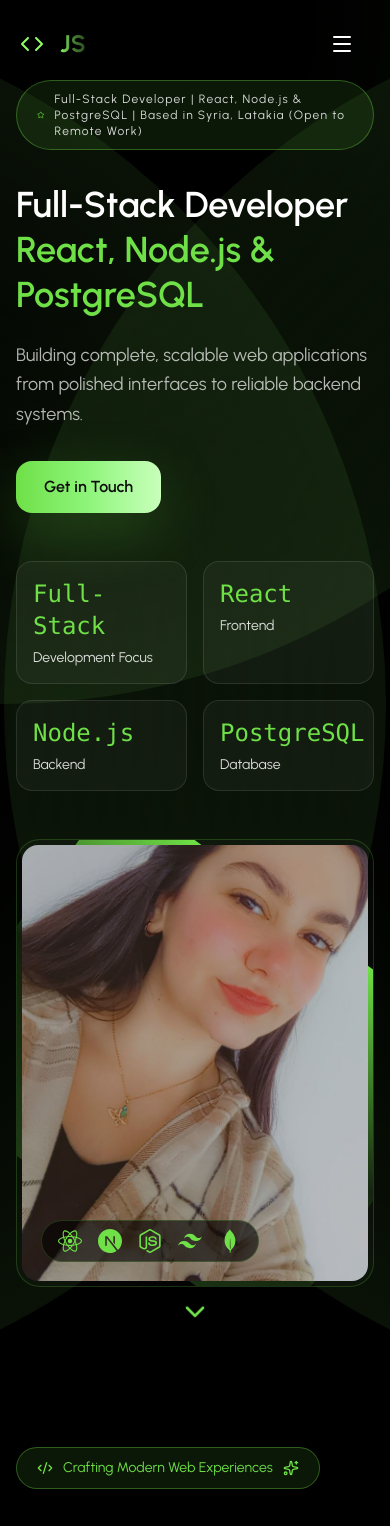
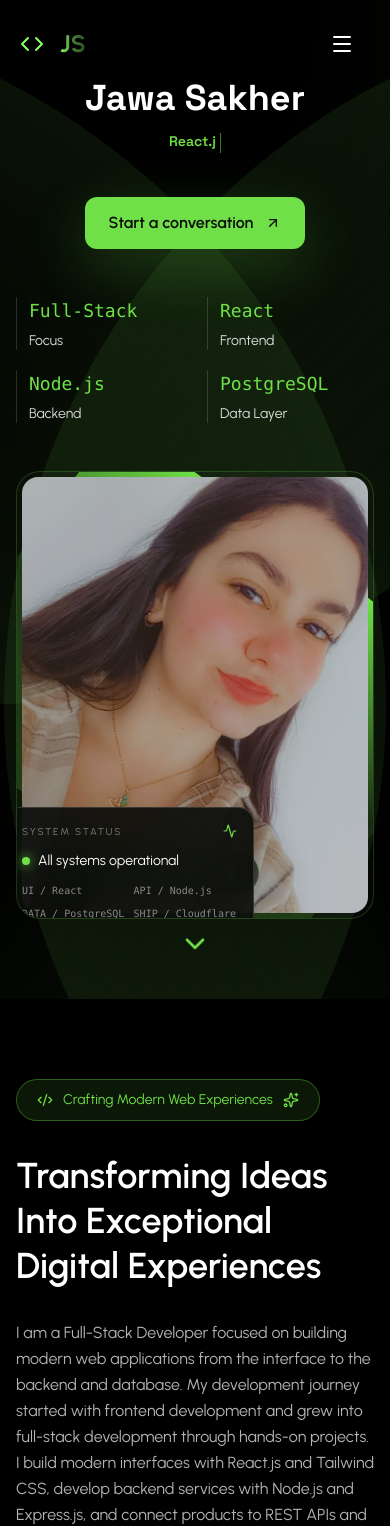
Before and after one commit to jawasakher/Modern-Developer-Portfolio, a React (Vite) app: page / in a window 390 px wide. Shown: the top 1526 px of the page. Built offline with nearby package versions, Linux system fonts and the light colour scheme.

Commit message:
Hero identity with responsive typewriter animation

```diff
--- a/src/components/sections/Contact.jsx
+++ b/src/components/sections/Contact.jsx
@@ -33,28 +33,26 @@ const Contact = () => {
     setStatus({ type: 'loading', message: 'Sending...' });
 
     try {
-      await fetch('/api/contact', {
-        method: 'POST',
-        headers: { 'Content-Type': 'application/json' },
-        body: JSON.stringify(formData)
-      });
-
-      await emailjs.send(
-        'service_1m1970e',
-        'template_whawerf',
+      const response = await emailjs.send(
+        'service_j6fnyhf',
+        'template_mylajw3',
         {
           from_name: formData.name,
           from_email: formData.email,
           message: formData.message
         },
-        'M7hHpBMRFZXIE2W8u'
+        'X23S-wXtOs7LLQDRr'
       );
+
+      if (response.status !== 200) {
+        throw new Error(`EmailJS returned status ${response.status}`);
+      }
 
       setStatus({ type: 'success', message: 'Message sent successfully!' });
       setFormData({ name: '', email: '', message: '' });
     } catch (error) {
-      console.error(error);
-      setStatus({ type: 'warning', message: 'Message sent but we had a small error.' });
+      console.error('EmailJS error:', error);
+      setStatus({ type: 'error', message: 'Unable to send your message. Please try again or email me directly.' });
     }
   };
 
@@ -123,6 +121,7 @@ const Contact = () => {
 
               <button
                 type="submit"
+                disabled={status.type === 'loading'}
                 className="w-full rounded-3xl bg-gradient-to-r from-[#6FE047] via-[#8ef57a] to-[#c8ffbb] px-6 py-4 text-sm font-semibold text-[#050505] shadow-[0_18px_45px_rgba(111,224,71,0.22)] transition duration-300 hover:shadow-[0_25px_80px_rgba(111,224,71,0.28)] flex items-center justify-center gap-2"
               >
                 Send Message
@@ -140,6 +139,15 @@ const Contact = () => {
                   {status.message}
                 </div>
               )}
+
+              {status.type === 'error' && (
+                <a
+                  href="mailto:jawasakher@gmail.com"
+                  className="block text-center text-sm text-white/70 underline underline-offset-4 transition hover:text-[#6FE047]"
+                >
+                  Email me directly
+                </a>
+              )}
             </form>
           </div>
         </FadeIn>
--- a/src/components/sections/Hero.jsx
+++ b/src/components/sections/Hero.jsx
@@ -1,63 +1,87 @@
-import React from 'react';
-import { ChevronDown, Star} from 'lucide-react';
+import React, { useEffect, useState } from 'react';
+import { Activity, ArrowDownRight, ArrowUpRight, ChevronDown } from 'lucide-react';
 import { SiReact, SiNextdotjs, SiTailwindcss, SiNodedotjs, SiMongodb } from 'react-icons/si';
-import { PERSONAL_INFO,STATS} from '../../utils/constants';
+import { STATS } from '../../utils/constants';
 import {scrollToSection } from '../../hooks/useScrollSpy';
 import FadeIn from '../animations/FadeIn';
 import RadialGradientBackground from '../backgrounds/RadialGradientBackground';
 
+const introLines = [
+  'Full-Stack Developer',
+  'React.js · Node.js · JavaScript · PostgreSQL',
+  'Building production-ready web applications',
+  'React interfaces backed by reliable APIs',
+  'From product idea to deployable system',
+  'Designing clear experiences and scalable systems',
+];
 
 const Hero = () => {
+  const [introIndex, setIntroIndex] = useState(0);
+  const [typedText, setTypedText] = useState('');
+  const [isDeleting, setIsDeleting] = useState(false);
+
+  useEffect(() => {
+    const currentLine = introLines[introIndex];
+    const isComplete = typedText === currentLine;
+    const typingSpeed = isDeleting ? 38 : 72;
+    const pause = isComplete && !isDeleting ? 3000 : typingSpeed;
+
+    const timer = window.setTimeout(() => {
+      if (!isDeleting) {
+        const nextText = currentLine.slice(0, typedText.length + 1);
+        setTypedText(nextText);
+
+        if (nextText === currentLine) setIsDeleting(true);
+      } else {
+        const nextText = currentLine.slice(0, typedText.length - 1);
+        setTypedText(nextText);
+
+        if (nextText === '') {
+          setIsDeleting(false);
+          setIntroIndex((currentIndex) => (currentIndex + 1) % introLines.length);
+        }
+      }
+    }, pause);
+
+    return () => window.clearTimeout(timer);
+  }, [introIndex, introLines, isDeleting, typedText]);
+
   return (
-    <section className="relative flex min-h-screen items-center overflow-hidden bg-black">
+    <section className="relative flex min-h-screen items-start overflow-hidden bg-black">
         <RadialGradientBackground  variant="hero"/>
       {/** content container */}
-      <div className="relative z-10 max-w-7xl mx-auto px-4 sm:px-6 lg:px-8 py-20 w-full">
+      <div className="relative z-10 mx-auto w-full max-w-7xl px-4 pb-20 pt-20 sm:px-6 lg:px-8">
         <div className="grid grid-cols-1 lg:grid-cols-2 gap-12 items-center">
           {/**left column content */}
-          <div className="text-left">
-            <FadeIn delay={0}>
-              <div className="mb-8 inline-flex items-center gap-2.5 rounded-full border border-[#6FE047]/35 bg-[#6FE047]/10 px-5 py-2.5">
-                <Star className="h-4 w-4 text-[#6FE047]"/>
-                <span className="text-xs text-white/85 tracking-[1.2px] md:text-sm">
-                  {PERSONAL_INFO.title} | Based in {PERSONAL_INFO.location}
-                  </span>
-                  </div>
-                  </FadeIn>
-
-
+          <div className="text-center lg:text-left">
                   <FadeIn delay={100}>
 
-                      <h1 className="mb-6 text-4xl font-semibold leading-tight text-white md:text-5xl lg:text-6xl">
-                    Full-Stack Developer
-                       <br />
-                        <span className="text-[#6FE047]">
-                    React, Node.js & PostgreSQL
-                       </span>
+                      <h1 className="hero-name mb-4 whitespace-nowrap text-4xl font-bold leading-[1.02] text-white md:text-5xl lg:text-7xl">
+                    Jawa Sakher
                        </h1>
                    </FadeIn>
 
                      <FadeIn delay={200}>
-                     <p className="mb-8 max-w-[550px] text-lg leading-relaxed text-white/70">
-                      Building complete, scalable web applications from polished interfaces to reliable backend systems.
+                     <p className="hero-type mb-8 min-h-8 max-w-[560px] whitespace-nowrap text-sm font-semibold leading-tight text-[#6FE047] sm:text-lg md:text-2xl lg:text-3xl">
+                      <span aria-live="polite">{typedText}</span>
+                      <span className="ml-1 inline-block h-5 w-px animate-pulse bg-[#6FE047] align-middle" aria-hidden="true" />
                       </p>
                      </FadeIn>
                       <FadeIn delay={300}>
                         <button
                         onClick={() => scrollToSection('contact')}
-                        className="group mb-12 inline-flex items-center"
+                        className="group mb-12 inline-flex items-center gap-3 rounded-xl bg-[#6FE047] px-6 py-3.5 text-base font-semibold text-[#0b0b0b] shadow-[0_20px_60px_rgba(111,224,71,0.22)] transition duration-300 hover:-translate-y-0.5 hover:bg-[#95ff72]"
                         >
-                        <div className="relative z-10 rounded-2xl bg-gradient-to-r from-[#6FE047] via-[#8ef57a] to-[#c8ffbb] px-7 py-3.5 text-center text-base font-semibold text-[#0b0b0b] shadow-[0_20px_60px_rgba(111,224,71,0.22)] transition duration-300 group-hover:-translate-y-0.5 group-hover:shadow-[0_28px_90px_rgba(111,224,71,0.32)]">
-                          Get in Touch
-                          </div>
+                          Start a conversation
+                          <ArrowUpRight className="h-4 w-4 transition-transform group-hover:translate-x-0.5 group-hover:-translate-y-0.5" />
                           </button>
                        </FadeIn>
 
                        <FadeIn delay={400}>
-                       <div className="grid max-w-full grid-cols-2 gap-4 md:grid-cols-4">
+                       <div className="grid max-w-full grid-cols-2 gap-x-6 gap-y-5 text-left md:grid-cols-4">
                         {STATS.map((stat, index) => (
-                          <div key={index} className="rounded-2xl border border-white/10 bg-white/[0.04] p-4 text-left">
-                           <div className="mb-1.5 font-mono text-2xl font-normal text-[#6FE047]">
+                          <div key={index} className="border-l border-white/15 pl-3 text-left">
+                           <div className="mb-1.5 font-mono text-lg font-normal text-[#6FE047]">
                             {stat.value}</div>
 
                           <p className="text-sm leading-snug text-white/85">
@@ -72,16 +96,36 @@ const Hero = () => {
                   </div>
                   {/** right column - developer image */}
                   <FadeIn delay={200}>
-                    <div className="relative">
-                      <div className="group relative ml-auto aspect-4/5 max-w-[500px] overflow-hidden rounded-3xl border border-[#6FE047]/20 bg-white/[0.02] p-1">
+                    <div className="relative lg:pl-8">
+                      <div className="group relative ml-auto aspect-[4/5] max-w-[500px] overflow-hidden rounded-3xl border border-[#6FE047]/20 bg-white/[0.02] p-1">
                       <div className="absolute inset-0 rounded-2xl overflow-hidden">
                       <div className="absolute inset-[-2px] animate-spin-slow rounded-2xl bg-linear-to-r from-[#6FE047]/20 via-[#6FE047]/10 to-[#6FE047]"></div>
                       </div>
+                      <div className="absolute -bottom-5 -left-3 z-30 w-[min(260px,70%)] rounded-2xl border border-white/15 bg-[#0b0d0b]/90 p-4 shadow-2xl backdrop-blur-xl sm:left-0">
+                        <div className="mb-3 flex items-center justify-between text-[10px] uppercase tracking-[0.18em] text-white/45">
+                          <span>System status</span>
+                          <Activity className="h-3.5 w-3.5 text-[#6FE047]" />
+                        </div>
+                        <div className="mb-3 flex items-center gap-2 text-sm text-white">
+                          <span className="h-2 w-2 rounded-full bg-[#6FE047] shadow-[0_0_12px_#6FE047]" />
+                          All systems operational
+                        </div>
+                        <div className="grid grid-cols-2 gap-2 font-mono text-[10px] text-white/50">
+                          <span>UI / React</span>
+                          <span>API / Node.js</span>
+                          <span>DATA / PostgreSQL</span>
+                          <span>SHIP / Cloudflare</span>
+                        </div>
+                      </div>
+                      <div className="absolute -right-3 top-8 hidden items-center gap-2 text-[10px] uppercase tracking-[0.18em] text-white/40 xl:flex">
+                        <ArrowDownRight className="h-4 w-4 text-[#6FE047]" />
+                        <span>Design / Build / Scale</span>
+                      </div>
                       {/*image container */}
                       <div className="relative rounded-2xl overflow-hidden m-[1px] h-[calc(100%-2px)] ">
-                       <img src="developer-portrait.jpg"
-                       alt="Developer at work"
-                       className="w-full h-full object-cover"
+                       <img src="/developer-portrait.jpg"
+                       alt="Jawa Sakher, Full-Stack Developer"
+                       className="h-full w-full object-cover object-[center_18%]"
                        />
                       </div>
                       {/**technology logos */}
--- a/src/components/sections/Projects.jsx
+++ b/src/components/sections/Projects.jsx
@@ -205,7 +205,7 @@ const Projects = () => {
 
     const categoryIcons = {
         'All': Target,
-        'Web Apps': Globe,
+        'Web App': Globe,
         'UI Components': Palette,
         'Full Stack': Zap,
         'Marketing': Sparkles,
@@ -233,7 +233,7 @@ const Projects = () => {
                         </h2>
 
                         <p className="text-lg text-white/60 max-w-2xl mx-auto">
-                            Showcasing my best work and achievements
+                            A closer look at the products, systems, and decisions behind my work.
                         </p>
                     </div>
                 </FadeIn>
--- a/src/components/sections/Services.jsx
+++ b/src/components/sections/Services.jsx
@@ -25,15 +25,15 @@ const Services = () => {
             <div className="mb-6 inline-flex items-center gap-2 rounded-full border border-[#6FE047]/35 bg-[#6FE047]/10 px-4 py-2">
               <Wrench className="h-4 w-4 text-[#6FE047]" />
               <span className="text-sm font-semibold uppercase tracking-[0.2em] text-[#6FE047]">
-                What I Offer
+                What I Build
               </span>
             </div>
 
             <h2 className="mb-4 text-3xl font-semibold leading-tight text-white sm:text-4xl lg:text-5xl">
-              Services Crafted For <span className="text-[#6FE047]">Growth And Impact</span>
+              From idea to <span className="text-[#6FE047]">working product</span>
             </h2>
             <p className="text-base leading-relaxed text-white/65 sm:text-lg">
-              From elegant frontends to scalable delivery pipelines, each service is designed to move your product forward with speed and precision.
+              A focused set of capabilities for turning a product idea into a clear, useful, and dependable digital experience.
             </p>
           </div>
         </FadeIn>
--- a/src/components/sections/Skills.jsx
+++ b/src/components/sections/Skills.jsx
@@ -91,12 +91,12 @@ const Skills = () => {
               <Code2 className="w-full h-full" />
             </span>
             <span className="mb-4 text-4xl font-semibold text-white lg:text-5xl">
-              Tech Stack
+              How I Build
             </span>
           </h2>
 
           <p className="mx-auto mt-6 max-w-xl text-gray-400">
-            Building scalable and high-performance applications with modern technologies.
+            The tools I use across the product journey, from interface decisions to data and delivery.
           </p>
         </div>
 
--- a/src/data/projects.js
+++ b/src/data/projects.js
@@ -5,9 +5,10 @@ export const projects = [
     title: 'AI Content Generator',
     description: 'Generate marketing content using AI.',
     image: 'https://images.unsplash.com/photo-1677442136019-21780ecad995?auto=format&fit=crop&w=1200&q=60',
-    category: 'AI Web App',
+    category: 'Full Stack',
     technologies: ['Next.js', 'OpenAI'],
-    metrics: '60% productivity boost',
+    role: 'Product design, frontend architecture, and AI integration',
+    metrics: 'AI-assisted content workflow',
     githubUrl: 'https://github.com/jawasakher/Agency.AI.git',
     demoUrl: 'https://agency.jawasakher.workers.dev/'
   },
@@ -16,9 +17,10 @@ export const projects = [
     title: 'Marketing Campaign',
     description: 'Advanced marketing analytics and optimization.',
     image: 'https://images.unsplash.com/photo-1460925895917-afdab827c52f?auto=format&fit=crop&w=1200&q=60',
-    category: 'Marketing',
+    category: 'Full Stack',
     technologies: ['SEO', 'Analytics'],
-    metrics: '45% ROI increase',
+    role: 'Frontend experience and analytics workflows',
+    metrics: 'Campaign performance workspace',
     githubUrl: 'https://github.com/jawasakher/Skyreach.git',
     demoUrl: 'https://skyreach.jawasakher.workers.dev/'
   },
@@ -29,7 +31,8 @@ export const projects = [
   image: 'https://images.unsplash.com/photo-1501973801540-537f08ccae7b?auto=format&fit=crop&w=1200&q=60',
   category: 'Web App',
   technologies: ['React', 'API', 'Tailwind CSS', 'Geolocation'],
-  metrics: 'Real-time data & 99% uptime',
+  role: 'Interface development and API integration',
+  metrics: 'Real-time forecast experience',
   githubUrl: 'https://github.com/jawasakher/weather.web.git',
 
 },
@@ -38,9 +41,10 @@ export const projects = [
   title: 'E-Learning Platform',
   description: 'Interactive learning platform with courses, progress tracking.',
   image: 'https://images.unsplash.com/photo-1522202176988-66273c2fd55f?auto=format&fit=crop&w=1200&q=60',
-  category: 'Marketing',
+  category: 'Full Stack',
   technologies: ['React', 'Node.js', 'MongoDB', 'Tailwind CSS'],
-  metrics: '500+ users & 85% course completion rate',
+  role: 'Full-stack application development',
+  metrics: 'Courses, progress, and user flows',
   githubUrl: 'https://github.com/jawasakher/my-website.git',
 
 },
@@ -49,9 +53,10 @@ export const projects = [
   title: 'NextGen E-Learning Platform',
   description: 'A modern educational web app featuring personalized learning paths.',
   image: 'https://images.unsplash.com/photo-1593642634367-d91a135587b5?auto=format&fit=crop&w=1200&q=60',
-  category: 'Marketing',
+  category: 'AI Web App',
   technologies: ['React', 'Next.js', 'Tailwind CSS', 'Node.js', 'MongoDB', 'OpenAI API'],
-  metrics: '1,000+ active users, 90% course completion rate, AI-driven recommendations',
+  role: 'Full-stack product architecture and AI recommendations',
+  metrics: 'Personalized learning workflow',
   githubUrl: 'https://github.com/jawasakher/portfolio.git',
 
 }
@@ -59,7 +64,7 @@ export const projects = [
 
 export const categories = [
   'All',
-
-  'Marketing',
+  'Full Stack',
+  'Web App',
   'AI Web App'
 ];
--- a/src/data/services.js
+++ b/src/data/services.js
@@ -3,7 +3,6 @@ import {
   MdStorage,
   MdPhoneIphone,
   MdPalette,
-  MdTrendingUp,
   MdSettings
 } from "react-icons/md";
 
@@ -11,38 +10,32 @@ export const services = [
   {
     id: 1,
     icon: MdDesktopWindows,
-    title: 'Frontend Development',
-    description: 'Building responsive and interactive web interfaces using modern frameworks like React and Vue.'
+    title: 'Product Interfaces',
+    description: 'Designing responsive, accessible interfaces with clear states, thoughtful interactions, and reusable React components.'
   },
 
   {
     id: 2,
     icon: MdPhoneIphone,
-    title: 'Responsive Web Interfaces',
-    description: 'Designing pixel-perfect, mobile-first layouts that look smooth and consistent across phones, tablets, and desktops.'
+    title: 'Full-Stack Applications',
+    description: 'Building complete web products that connect polished frontends with reliable backend services and real data.'
   },
   {
     id: 3,
     icon: MdStorage,
-    title: 'Frontend API Integration',
-    description: 'Connecting frontend applications with REST APIs, handling loading states, error flows, and clean data mapping for real-world products.'
+    title: 'API & Data Systems',
+    description: 'Connecting products to REST APIs, authentication, validation, PostgreSQL, MongoDB, and clean data workflows.'
   },
   {
     id: 4,
     icon: MdPalette,
-    title: 'UI/UX Design',
-    description: 'Crafting user-friendly and visually appealing designs for web and mobile applications.'
+    title: 'AI-Powered Features',
+    description: 'Integrating AI where it creates a useful product workflow, from content generation to personalized recommendations.'
   },
   {
     id: 5,
-    icon: MdTrendingUp,
-    title: 'Digital Marketing',
-    description: 'Planning and executing online marketing strategies including SEO, social media, and paid campaigns.'
-  },
-  {
-    id: 6,
     icon: MdSettings,
-    title: 'DevOps & Deployment',
-    description: 'Managing CI/CD pipelines, cloud infrastructure, and deployment for high-availability applications.'
+    title: 'Deployment & Delivery',
+    description: 'Shipping production-ready applications with responsive layouts, performance awareness, and dependable deployment.'
   }
 ];
--- a/src/index.css
+++ b/src/index.css
@@ -1,4 +1,4 @@
-@import url('https://fonts.googleapis.com/css2?family=Manrope:wght@200..800&family=Poppins:wght@400;600;700&family=Roboto:ital,wght@0,100..900;1,100..900&family=Urbanist:ital,wght@0,100..900;1,100..900&display=swap');
+@import url('https://fonts.googleapis.com/css2?family=Manrope:wght@200..800&family=Poppins:wght@400;600;700&family=Roboto:ital,wght@0,100..900;1,100..900&family=Space+Grotesk:wght@400..700&family=Urbanist:ital,wght@0,100..900;1,100..900&display=swap');
 @import "tailwindcss";
 
 
@@ -13,6 +13,12 @@
     font-family: var(--font-display);
     scroll-behavior: smooth;
    }
+
+  .hero-name,
+  .hero-type{
+   font-family: "Space Grotesk", sans-serif;
+   letter-spacing: 0;
+  }
 
 
    body{
--- a/src/utils/constants.js
+++ b/src/utils/constants.js
@@ -9,7 +9,7 @@ export const PERSONAL_INFO = {
   email: 'jawasakher@gmail.com',
   location: 'Syria, Latakia (Open to Remote Work)',
 
-  tagline: 'Building complete web experiences from polished interfaces to reliable backend systems.',
+  tagline: 'Building digital products from thoughtful interfaces to reliable backend systems.',
 
   resume: resumePdfUrl,
 
@@ -35,7 +35,7 @@ export const SOCIAL_LINKS = {
 
 export const STATS = [
   {
-    label: 'Development Focus',
+    label: 'Focus',
     value: 'Full-Stack',
   },
   {
@@ -47,7 +47,7 @@ export const STATS = [
     value: 'Node.js',
   },
   {
-    label: 'Database',
+    label: 'Data Layer',
     value: 'PostgreSQL',
   },
 ];
```
Also changed, not shown: src/components/ui/ProjectCard.jsx (+19 -8 lines).
